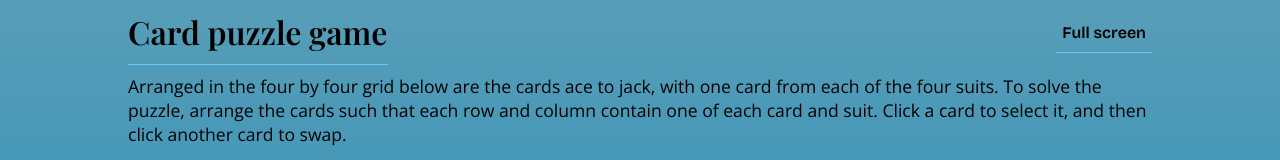
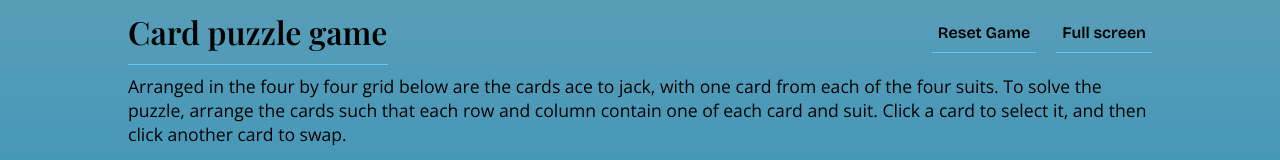
Before and after one commit to ajadczak/page, a SvelteKit app in the folder card-puzzle/: page / in a window 1280 px wide. Shown: the top 160 px of the page. Built offline with nearby package versions, Linux system fonts and the light colour scheme.

Commit message:
save game state

```diff
--- a/card-puzzle/package.json
+++ b/card-puzzle/package.json
@@ -14,7 +14,7 @@
 	},
 	"devDependencies": {
 		"@poppanator/sveltekit-svg": "^4.1.0",
-		"@sveltejs/adapter-auto": "^2.0.0",
+		"@sveltejs/adapter-cloudflare": "^2.3.2",
 		"@sveltejs/kit": "^1.20.4",
 		"@typescript-eslint/eslint-plugin": "^5.45.0",
 		"@typescript-eslint/parser": "^5.45.0",
--- a/card-puzzle/src/routes/+page.svelte
+++ b/card-puzzle/src/routes/+page.svelte
@@ -54,6 +54,9 @@
 		['44', 'Jack of spades']
 	]);
 
+	const texture = (face: number, suit: number) => TextureMap.get(`${face}${suit}`);
+	const alt = (face: number, suit: number) => CardNames.get(`${face}${suit}`);
+
 	class Card {
 		face: number;
 		suit: number;
@@ -64,15 +67,26 @@
 			this.suit = suit;
 			this.id = `${face}${suit}`;
 		}
+	}
 
-		texture() {
-			return TextureMap.get(`${this.face}${this.suit}`);
-		}
-
-		alt() {
-			return CardNames.get(`${this.face}${this.suit}`);
-		}
-	}
+	const defaultPositions: Card[] = [
+		new Card(1, 1),
+		new Card(1, 2),
+		new Card(1, 3),
+		new Card(1, 4),
+		new Card(2, 1),
+		new Card(2, 2),
+		new Card(2, 3),
+		new Card(2, 4),
+		new Card(3, 1),
+		new Card(3, 2),
+		new Card(3, 3),
+		new Card(3, 4),
+		new Card(4, 1),
+		new Card(4, 2),
+		new Card(4, 3),
+		new Card(4, 4)
+	];
 
 	let cards: Card[] = [
 		new Card(1, 1),
@@ -116,6 +130,7 @@
 			selectedId = '';
 		}
 	}
+
 	function selectCardWithKeyboard(e: KeyboardEvent, card: Card) {
 		if (e.key === 'Enter' || e.key === ' ') {
 			selectCard(card);
@@ -152,6 +167,11 @@
 	}
 
 	let headerMinimized = false;
+	export const snapshot = {
+		capture: () => cards,
+		restore: (value: Card[]) => (cards = value)
+	};
+
 	$: solved = isSolved(cards);
 </script>
 
@@ -159,6 +179,9 @@
 	<header>
 		<nav>
 			<h1 class:hidden={headerMinimized}>Card puzzle game</h1>
+			<button type="button" on:click={() => (cards = defaultPositions)} class="reset">
+				Reset Game
+			</button>
 			<button type="button" on:click={() => (headerMinimized = !headerMinimized)} class="minimize">
 				{#if headerMinimized}
 					<span>Expand</span>
@@ -192,9 +215,9 @@
 				>
 					<img
 						class:selected={selectedId === card.id}
-						src={card.texture()}
-						alt={card.alt()}
-						aria-label={card.alt()}
+						src={texture(card.face, card.suit)}
+						alt={alt(card.face, card.suit)}
+						aria-label={alt(card.face, card.suit)}
 					/>
 				</button>
 			</div>
@@ -259,8 +282,23 @@
 		height: 0;
 	}
 
+	.reset {
+		margin-left: auto;
+		margin-right: 20px;
+		background: none;
+		font-family: 'Bricolage Grotesque';
+		font-size: 16px;
+		font-weight: 600;
+		border: none;
+		cursor: pointer;
+		border-bottom: thin solid #63ccff;
+		height: 40px;
+		&:hover {
+			color: #ffcd36;
+		}
+	}
+
 	.minimize {
-		margin-left: auto;
 		background: none;
 		font-family: 'Bricolage Grotesque';
 		font-size: 16px;
--- a/card-puzzle/svelte.config.js
+++ b/card-puzzle/svelte.config.js
@@ -1,4 +1,4 @@
-import adapter from '@sveltejs/adapter-auto';
+import adapter from '@sveltejs/adapter-cloudflare';
 import { vitePreprocess } from '@sveltejs/kit/vite';
 
 /** @type {import('@sveltejs/kit').Config} */
```
Also changed, not shown: 1 other file (tests, documents, lock files or other folders).
